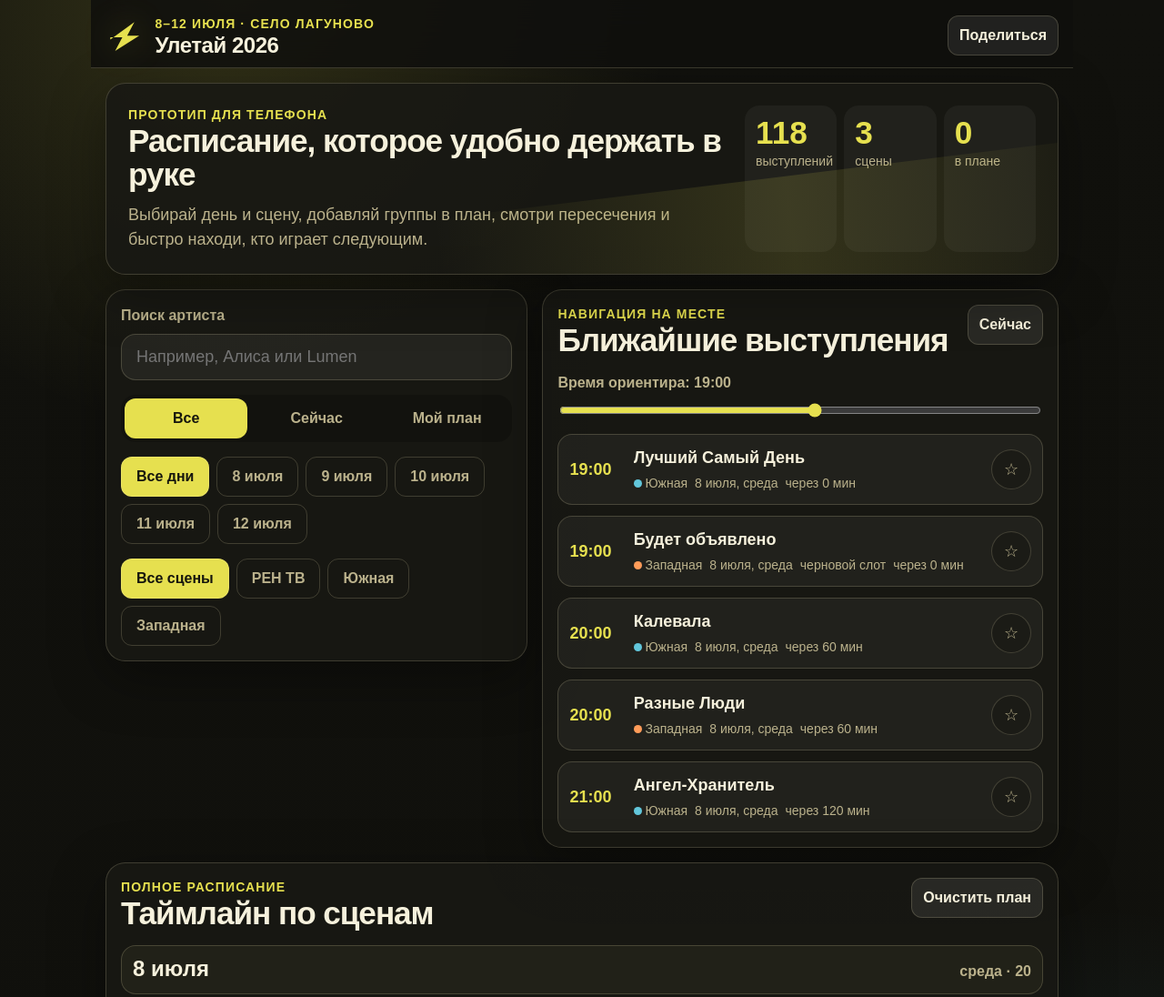
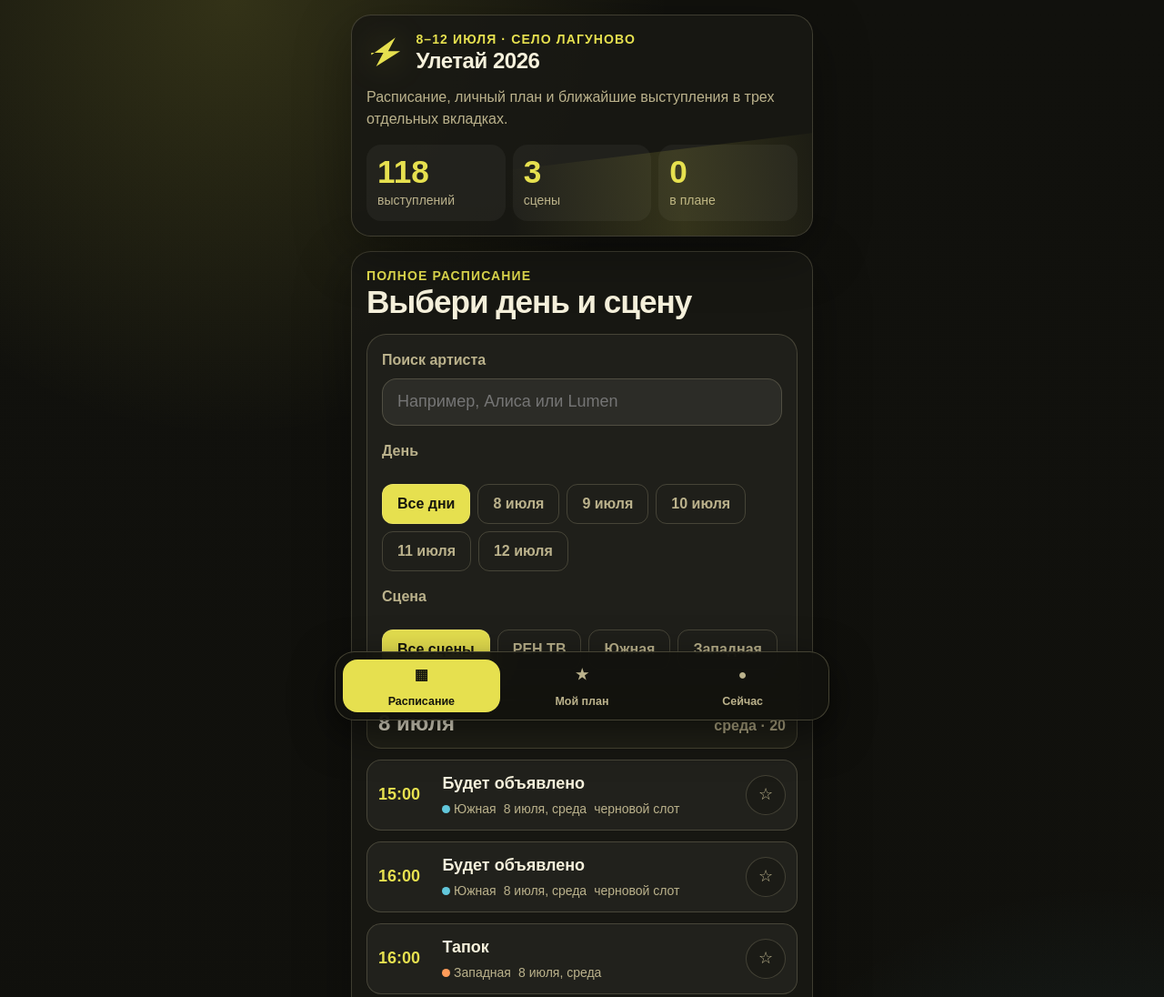
Before and after one commit to ivahaev/uletay-timetable, a plain HTML site: page index.html in a window 1280 px wide. Shown: the top 1096 px of the page at 91% size. Drawn offline with Linux system fonts and the light colour scheme; a web font is replaced by a local one.

Commit message:
first update

```diff
--- a/app.js
+++ b/app.js
@@ -140,7 +140,7 @@ const RAW_EVENTS = [
 const state = {
   day: "all",
   stage: "all",
-  view: "all",
+  activeTab: "schedule",
   search: "",
   time: 19 * 60,
   favorites: new Set(),
@@ -183,8 +183,6 @@ function getFilteredEvents() {
   return events
     .filter((event) => state.day === "all" || event.day === state.day)
     .filter((event) => state.stage === "all" || event.stage === state.stage)
-    .filter((event) => state.view !== "favorites" || state.favorites.has(event.id))
-    .filter((event) => state.view !== "now" || event.sortMinutes >= state.time)
     .filter((event) => !query || event.title.toLocaleLowerCase("ru-RU").includes(query))
     .sort((a, b) => a.dayIndex - b.dayIndex || a.sortMinutes - b.sortMinutes || a.stage.localeCompare(b.stage));
 }
@@ -194,10 +192,15 @@ function getNextEvents() {
   return events
     .filter((event) => activeDays.includes(event.day))
     .filter((event) => state.stage === "all" || event.stage === state.stage)
-    .filter((event) => state.view !== "favorites" || state.favorites.has(event.id))
     .filter((event) => event.sortMinutes >= state.time)
     .sort((a, b) => a.dayIndex - b.dayIndex || a.sortMinutes - b.sortMinutes)
     .slice(0, 5);
+}
+
+function getPlanEvents() {
+  return events
+    .filter((event) => state.favorites.has(event.id))
+    .sort((a, b) => a.dayIndex - b.dayIndex || a.sortMinutes - b.sortMinutes || a.stage.localeCompare(b.stage));
 }
 
 function createEventCard(event, compact = false) {
@@ -250,9 +253,12 @@ function renderSchedule() {
   const filtered = getFilteredEvents();
   byId("statEvents").textContent = events.length;
   byId("statFavorites").textContent = state.favorites.size;
+  renderEventGroups(list, filtered, "Ничего не найдено. Попробуй другой день, сцену или запрос.");
+}
 
+function renderEventGroups(list, filtered, emptyMessage) {
   if (!filtered.length) {
-    list.innerHTML = `<div class="empty-state">Ничего не найдено. Попробуй другой день, сцену или запрос.</div>`;
+    list.innerHTML = `<div class="empty-state">${emptyMessage}</div>`;
     return;
   }
 
@@ -276,6 +282,13 @@ function renderSchedule() {
     dayEvents.forEach((event) => block.appendChild(createEventCard(event)));
     list.appendChild(block);
   });
+}
+
+function renderPlan() {
+  const list = byId("planList");
+  const selected = getPlanEvents();
+  byId("statFavorites").textContent = state.favorites.size;
+  renderEventGroups(list, selected, "План пока пустой. Открой расписание и нажми звёздочки у нужных групп.");
 }
 
 function renderNext() {
@@ -336,10 +349,20 @@ function readPlanFromUrl() {
 function renderAll() {
   renderChips();
   renderSchedule();
+  renderPlan();
   renderNext();
   renderConflicts();
-  document.querySelectorAll("[data-view]").forEach((button) => {
-    button.classList.toggle("is-active", button.dataset.view === state.view);
+  renderTabs();
+}
+
+function renderTabs() {
+  document.querySelectorAll("[data-panel]").forEach((panel) => {
+    panel.hidden = panel.dataset.panel !== state.activeTab;
+  });
+  document.querySelectorAll("[data-tab]").forEach((button) => {
+    const active = button.dataset.tab === state.activeTab;
+    button.classList.toggle("is-active", active);
+    button.setAttribute("aria-current", active ? "page" : "false");
   });
 }
 
@@ -351,10 +374,9 @@ function showToast(message) {
   showToast.timer = window.setTimeout(() => toast.classList.remove("is-visible"), 1800);
 }
 
-function setView(view) {
-  state.view = view;
+function setTab(tab) {
+  state.activeTab = tab;
   renderAll();
-  if (view === "favorites") byId("schedule").scrollIntoView({ behavior: "smooth", block: "start" });
 }
 
 document.addEventListener("click", async (event) => {
@@ -388,21 +410,9 @@ document.addEventListener("click", async (event) => {
     return;
   }
 
-  const viewButton = event.target.closest("[data-view]");
-  if (viewButton) {
-    setView(viewButton.dataset.view);
-    return;
-  }
-
-  const shortcut = event.target.closest("[data-view-shortcut]");
-  if (shortcut) {
-    setView(shortcut.dataset.viewShortcut);
-    return;
-  }
-
-  const jump = event.target.closest("[data-jump]");
-  if (jump) {
-    byId(jump.dataset.jump).scrollIntoView({ behavior: "smooth", block: "start" });
+  const tabButton = event.target.closest("[data-tab]");
+  if (tabButton) {
+    setTab(tabButton.dataset.tab);
     return;
   }
 
@@ -417,26 +427,6 @@ document.addEventListener("click", async (event) => {
     state.time = 19 * 60;
     byId("timeSlider").value = state.time;
     renderAll();
-  }
-
-  if (event.target.closest("#shareButton")) {
-    const shareData = {
-      title: "Улетай 2026 — расписание",
-      text: "Мобильное расписание фестиваля с моим планом.",
-      url: location.href,
-    };
-    if (navigator.share) {
-      try {
-        await navigator.share(shareData);
-      } catch {
-        showToast("Поделиться можно ссылкой из адресной строки");
-      }
-    } else if (navigator.clipboard) {
-      await navigator.clipboard.writeText(location.href);
-      showToast("Ссылка скопирована");
-    } else {
-      showToast("Скопируй ссылку из адресной строки");
-    }
   }
 });
 
--- a/index.html
+++ b/index.html
@@ -21,33 +21,25 @@
       href="https://api.fontshare.com/v2/css?f[]=satoshi@400,500,700,900&f[]=cabinet-grotesk@500,700,800&display=swap"
       rel="stylesheet"
     />
-    <link rel="stylesheet" href="./style.css?v=2" />
+    <link rel="stylesheet" href="./style.css?v=3" />
   </head>
   <body>
-    <a class="skip-link" href="#schedule">К расписанию</a>
+    <a class="skip-link" href="#appContent">К приложению</a>
 
-    <header class="app-header">
+    <main id="appContent">
+      <section class="app-hero" aria-labelledby="hero-title">
         <div class="brand">
           <svg class="brand-mark" viewBox="0 0 48 48" role="img" aria-label="Улетай 2026">
             <path d="M6 29L36 7 27 24h15L12 43l9-17H6z" fill="currentColor" />
           </svg>
           <div>
             <p class="eyebrow">8–12 июля · Село Лагуново</p>
-          <h1>Улетай 2026</h1>
+            <h1 id="hero-title">Улетай 2026</h1>
           </div>
         </div>
-      <button class="ghost-button" id="shareButton" type="button" data-testid="button-share">
-        Поделиться
-      </button>
-    </header>
-
-    <main>
-      <section class="hero-panel" aria-labelledby="hero-title">
-        <div>
-          <p class="eyebrow">Прототип для телефона</p>
-          <h2 id="hero-title">Расписание, которое удобно держать в руке</h2>
+        <div class="hero-copy">
           <p>
-            Выбирай день и сцену, добавляй группы в план, смотри пересечения и быстро находи, кто играет следующим.
+            Расписание, личный план и ближайшие выступления в трех отдельных вкладках.
           </p>
         </div>
         <div class="stats-grid" aria-label="Сводка расписания">
@@ -66,32 +58,52 @@
         </div>
       </section>
 
-      <section class="controls-panel" aria-label="Фильтры расписания">
+      <section class="tab-panel schedule-panel" data-panel="schedule" aria-labelledby="schedule-title">
+        <div class="section-heading">
+          <div>
+            <p class="eyebrow">Полное расписание</p>
+            <h2 id="schedule-title">Выбери день и сцену</h2>
+          </div>
+        </div>
+        <div class="filter-card" aria-label="Фильтры расписания">
           <div class="search-wrap">
             <label for="searchInput">Поиск артиста</label>
             <input id="searchInput" data-testid="input-search" type="search" placeholder="Например, Алиса или Lumen" />
           </div>
-
-        <div class="segmented" role="tablist" aria-label="Режим просмотра">
-          <button class="is-active" type="button" data-view="all" data-testid="button-view-all">Все</button>
-          <button type="button" data-view="now" data-testid="button-view-now">Сейчас</button>
-          <button type="button" data-view="favorites" data-testid="button-view-favorites">Мой план</button>
+          <div class="filter-group">
+            <span>День</span>
+            <div class="scroll-chips" id="dayFilters" aria-label="Дни фестиваля"></div>
           </div>
-
-        <div class="scroll-chips" id="dayFilters" aria-label="Дни фестиваля"></div>
+          <div class="filter-group">
+            <span>Сцена</span>
             <div class="scroll-chips" id="stageFilters" aria-label="Сцены фестиваля"></div>
+          </div>
+        </div>
+        <div class="day-groups" id="scheduleList"></div>
       </section>
 
+      <section class="tab-panel plan-panel" data-panel="plan" aria-labelledby="plan-title" hidden>
+        <div class="section-heading">
+          <div>
+            <p class="eyebrow">Избранное</p>
+            <h2 id="plan-title">Мой план</h2>
+          </div>
+          <button class="ghost-button" id="clearButton" type="button" data-testid="button-clear">
+            Очистить план
+          </button>
+        </div>
         <section class="notice-panel" id="noticePanel" hidden>
-        <strong>Есть пересечения в плане</strong>
+          <strong>Есть пересечения</strong>
           <p id="conflictText"></p>
         </section>
+        <div class="day-groups" id="planList"></div>
+      </section>
 
-      <section class="now-panel" aria-labelledby="next-title">
+      <section class="tab-panel now-panel" data-panel="now" aria-labelledby="next-title" hidden>
         <div class="section-heading">
           <div>
             <p class="eyebrow">Навигация на месте</p>
-            <h2 id="next-title">Ближайшие выступления</h2>
+            <h2 id="next-title">Что дальше</h2>
           </div>
           <button class="ghost-button" id="resetTimeButton" type="button" data-testid="button-reset-time">
             Сейчас
@@ -103,29 +115,25 @@
         </div>
         <div class="compact-list" id="nextList"></div>
       </section>
-
-      <section class="schedule-panel" id="schedule" aria-labelledby="schedule-title">
-        <div class="section-heading">
-          <div>
-            <p class="eyebrow">Полное расписание</p>
-            <h2 id="schedule-title">Таймлайн по сценам</h2>
-          </div>
-          <button class="ghost-button" id="clearButton" type="button" data-testid="button-clear">
-            Очистить план
-          </button>
-        </div>
-        <div class="day-groups" id="scheduleList"></div>
-      </section>
     </main>
 
-    <nav class="bottom-nav" aria-label="Быстрая навигация">
-      <button type="button" data-jump="schedule" data-testid="button-nav-schedule">Расписание</button>
-      <button type="button" data-view-shortcut="favorites" data-testid="button-nav-plan">Мой план</button>
-      <button type="button" data-view-shortcut="now" data-testid="button-nav-now">Сейчас</button>
+    <nav class="app-tabs" aria-label="Разделы приложения">
+      <button class="is-active" type="button" data-tab="schedule" data-testid="button-tab-schedule">
+        <span aria-hidden="true">▦</span>
+        <strong>Расписание</strong>
+      </button>
+      <button type="button" data-tab="plan" data-testid="button-tab-plan">
+        <span aria-hidden="true">★</span>
+        <strong>Мой план</strong>
+      </button>
+      <button type="button" data-tab="now" data-testid="button-tab-now">
+        <span aria-hidden="true">●</span>
+        <strong>Сейчас</strong>
+      </button>
     </nav>
 
     <div class="toast" id="toast" role="status" aria-live="polite"></div>
-    <script src="./app.js?v=2" defer></script>
+    <script src="./app.js?v=3" defer></script>
   <script data-pplx-inline-edit>
 (function () {
   if (window === window.top) return;
--- a/service-worker.js
+++ b/service-worker.js
@@ -1,5 +1,5 @@
-const CACHE_NAME = "yletai-2026-prototype-v2";
-const ASSETS = ["./", "./index.html", "./style.css?v=2", "./app.js?v=2", "./manifest.webmanifest", "./icon.svg"];
+const CACHE_NAME = "yletai-2026-prototype-v3";
+const ASSETS = ["./", "./index.html", "./style.css?v=3", "./app.js?v=3", "./manifest.webmanifest", "./icon.svg"];
 
 self.addEventListener("install", (event) => {
   event.waitUntil(caches.open(CACHE_NAME).then((cache) => cache.addAll(ASSETS)));
--- a/style.css
+++ b/style.css
@@ -44,7 +44,7 @@ html {
   -webkit-text-size-adjust: none;
   text-size-adjust: none;
   scroll-behavior: smooth;
-  scroll-padding-top: 7.5rem;
+  scroll-padding-top: var(--space-4);
 }
 
 body {
@@ -58,8 +58,12 @@ body {
     radial-gradient(circle at 20% 0%, rgba(230, 224, 79, 0.16), transparent 30rem),
     radial-gradient(circle at 95% 12%, rgba(98, 199, 219, 0.13), transparent 28rem),
     linear-gradient(180deg, #11110d 0%, #090907 100%);
-  padding-bottom: calc(5rem + env(safe-area-inset-bottom));
+  padding-bottom: calc(6.25rem + env(safe-area-inset-bottom));
   overflow-x: hidden;
+}
+
+[hidden] {
+  display: none !important;
 }
 
 button,
@@ -93,24 +97,9 @@ a:focus-visible {
   top: var(--space-4);
 }
 
-.app-header,
 main {
-  width: min(100%, 1080px);
+  width: min(100%, 540px);
   margin: 0 auto;
-}
-
-.app-header {
-  position: sticky;
-  top: 0;
-  z-index: 50;
-  display: flex;
-  align-items: center;
-  justify-content: space-between;
-  gap: var(--space-4);
-  padding: calc(var(--space-4) + env(safe-area-inset-top)) var(--space-4) var(--space-3);
-  background: color-mix(in srgb, var(--bg) 86%, transparent);
-  backdrop-filter: blur(18px);
-  border-bottom: 1px solid var(--border);
 }
 
 .brand {
@@ -168,7 +157,7 @@ main {
   display: grid;
   grid-template-columns: minmax(0, 1fr);
   gap: var(--space-4);
-  padding: var(--space-4);
+  padding: calc(var(--space-4) + env(safe-area-inset-top)) var(--space-4) var(--space-4);
 }
 
 main > * {
@@ -177,10 +166,12 @@ main > * {
   min-width: 0;
 }
 
-.hero-panel,
-.controls-panel,
+.app-hero,
+.filter-card,
+.tab-panel,
 .now-panel,
 .schedule-panel,
+.plan-panel,
 .notice-panel {
   min-width: 0;
   border: 1px solid var(--border);
@@ -189,15 +180,15 @@ main > * {
   box-shadow: var(--shadow);
 }
 
-.hero-panel {
+.app-hero {
   display: grid;
-  gap: var(--space-6);
-  padding: var(--space-6);
+  gap: var(--space-4);
+  padding: var(--space-4);
   overflow: hidden;
   position: relative;
 }
 
-.hero-panel::after {
+.app-hero::after {
   content: "";
   position: absolute;
   inset: auto -10% -40% 35%;
@@ -207,10 +198,10 @@ main > * {
   pointer-events: none;
 }
 
-.hero-panel p:not(.eyebrow) {
-  max-width: 44rem;
-  margin-top: var(--space-3);
+.hero-copy p {
+  max-width: 34rem;
   color: var(--muted);
+  font-size: var(--text-sm);
 }
 
 .stats-grid {
@@ -244,11 +235,31 @@ main > * {
   font-size: var(--text-xs);
 }
 
-.controls-panel,
 .now-panel,
 .schedule-panel,
+.plan-panel,
 .notice-panel {
   padding: var(--space-4);
+}
+
+.filter-card {
+  display: grid;
+  gap: var(--space-4);
+  padding: var(--space-4);
+  margin-bottom: var(--space-4);
+  background: rgba(255, 255, 255, 0.035);
+  box-shadow: none;
+}
+
+.filter-group {
+  display: grid;
+  gap: var(--space-2);
+}
+
+.filter-group > span {
+  color: var(--muted);
+  font-size: var(--text-sm);
+  font-weight: 800;
 }
 
 .search-wrap {
@@ -286,7 +297,7 @@ main > * {
 .segmented button,
 .chip,
 .ghost-button,
-.bottom-nav button {
+.app-tabs button {
   min-height: 44px;
   border: 0;
   border-radius: var(--radius-md);
@@ -438,7 +449,7 @@ main > * {
 
 .day-title {
   position: sticky;
-  top: 5.25rem;
+  top: var(--space-2);
   z-index: 20;
   display: flex;
   align-items: baseline;
@@ -458,6 +469,7 @@ main > * {
 }
 
 .notice-panel {
+  margin-bottom: var(--space-4);
   border-color: rgba(255, 127, 102, 0.5);
   background: rgba(255, 127, 102, 0.12);
 }
@@ -479,27 +491,52 @@ main > * {
   border-radius: var(--radius-lg);
 }
 
-.bottom-nav {
+.app-tabs {
   position: fixed;
   left: 50%;
-  bottom: calc(var(--space-3) + env(safe-area-inset-bottom));
+  bottom: calc(var(--space-2) + env(safe-area-inset-bottom));
   z-index: 60;
   display: grid;
   grid-template-columns: repeat(3, 1fr);
-  gap: var(--space-2);
-  width: min(calc(100% - var(--space-6)), 28rem);
+  gap: var(--space-1);
+  width: min(calc(100% - var(--space-4)), 34rem);
   padding: var(--space-2);
-  border: 1px solid var(--border);
-  border-radius: var(--radius-xl);
-  background: rgba(16, 16, 13, 0.86);
-  backdrop-filter: blur(18px);
-  box-shadow: var(--shadow);
+  border: 1px solid rgba(246, 236, 188, 0.22);
+  border-radius: 1.35rem;
+  background: rgba(18, 18, 14, 0.92);
+  backdrop-filter: blur(20px);
+  box-shadow: 0 14px 45px rgba(0, 0, 0, 0.55);
   transform: translateX(-50%);
 }
 
-.bottom-nav button {
-  color: var(--text);
-  background: rgba(255, 255, 255, 0.07);
+.app-tabs button {
+  display: grid;
+  place-items: center;
+  gap: 0.15rem;
+  min-height: 58px;
+  color: var(--muted);
+  background: transparent;
+  border: 0;
+  border-radius: 1rem;
+}
+
+.app-tabs button span {
+  display: grid;
+  place-items: center;
+  width: 1.55rem;
+  height: 1.55rem;
+  font-size: 1rem;
+  line-height: 1;
+}
+
+.app-tabs button strong {
+  font-size: 0.78rem;
+  line-height: 1;
+}
+
+.app-tabs button.is-active {
+  color: #15150d;
+  background: var(--accent);
 }
 
 .toast {
@@ -529,25 +566,11 @@ main > * {
 
 @media (min-width: 760px) {
   body {
-    padding-bottom: var(--space-8);
+    padding-bottom: calc(6.25rem + env(safe-area-inset-bottom));
   }
 
-  main {
-    grid-template-columns: 0.9fr 1.1fr;
-    align-items: start;
-  }
-
-  .hero-panel,
-  .schedule-panel {
-    grid-column: 1 / -1;
-  }
-
-  .hero-panel {
-    grid-template-columns: 1fr 20rem;
-  }
-
-  .bottom-nav {
-    display: none;
+  .app-hero {
+    grid-template-columns: 1fr;
   }
 }
 
```
Lines whose indentation alone changed are shown as unchanged.
